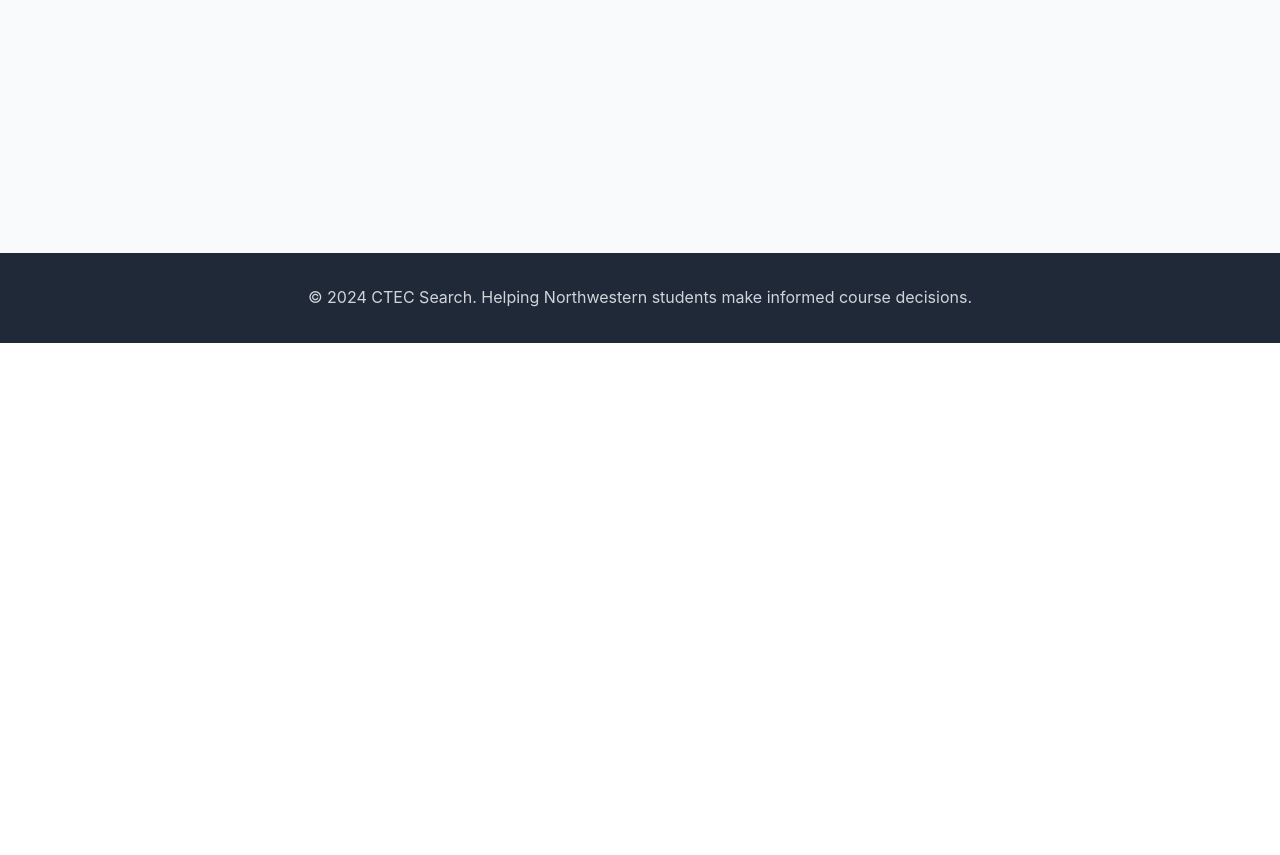
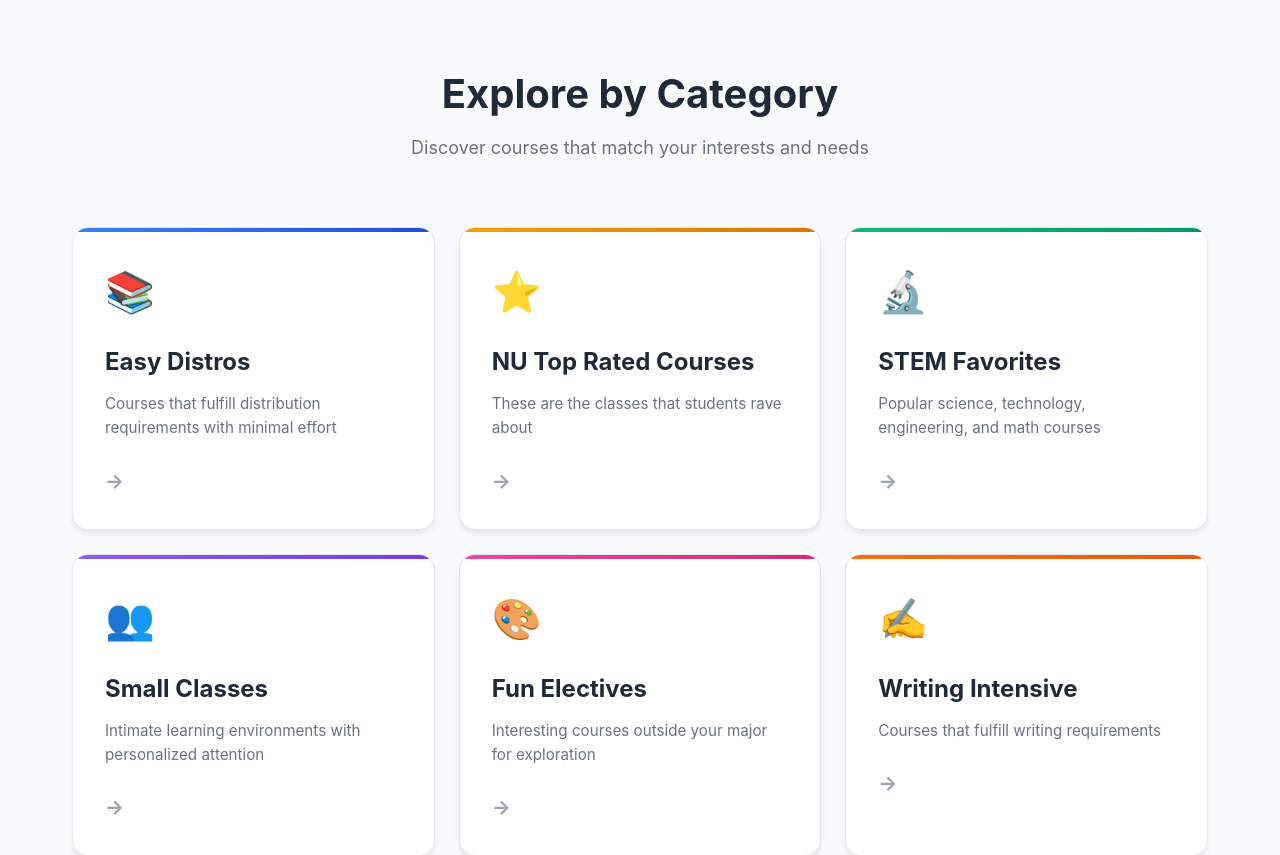
Before and after one commit to JeffersonWu25/Search-CTECs, a React (Vite) app in the folder frontend/: page / in a window 1280 px wide. Shown: the part 660-1515 px from the top of the page. Before the commit the page ends 1003 px from the top, so only its background shows below. Built offline with nearby package versions, Linux system fonts and the light colour scheme.

Commit message:
added carousel to home page

```diff
--- a/frontend/src/App.css
+++ b/frontend/src/App.css
@@ -70,7 +70,9 @@
 /* ================= Homepage ================= */
 .homepage {
   display: flex;
-  justify-content: center;
+  flex-direction: column;
+  align-items: center;
+  min-height: 100vh;
 }
 
 .hero {
@@ -78,10 +80,10 @@
   flex-direction: column;
   text-align: center;
   width: 80%;
-  min-height: 100vh;
+  min-height: 70vh;
   justify-content: center;
   align-items: center;
-  margin-bottom: 3rem;
+  margin-bottom: 4rem;
 }
 
 .hero-title {
@@ -115,6 +117,188 @@
 
 .search-button:hover {
   background-color: #2563eb;
+}
+
+/* ================= Featured Categories ================= */
+.featured-categories {
+  width: 100%;
+  max-width: 1200px;
+  padding: 0 2rem;
+  margin-bottom: 4rem;
+}
+
+.categories-header {
+  text-align: center;
+  margin-bottom: 3rem;
+}
+
+.categories-header h2 {
+  font-size: 2.5rem;
+  font-weight: 700;
+  color: #1f2937;
+  margin-bottom: 0.5rem;
+}
+
+.categories-header p {
+  font-size: 1.125rem;
+  color: #6b7280;
+  margin: 0;
+}
+
+.categories-carousel {
+  display: grid;
+  grid-template-columns: repeat(auto-fit, minmax(300px, 1fr));
+  gap: 1.5rem;
+  padding: 1rem 0;
+}
+
+.category-card {
+  background: white;
+  border-radius: 1rem;
+  padding: 2rem;
+  box-shadow: 0 4px 6px -1px rgba(0, 0, 0, 0.1);
+  border: 1px solid #e5e7eb;
+  cursor: pointer;
+  transition: all 0.3s ease;
+  position: relative;
+  overflow: hidden;
+}
+
+.category-card::before {
+  content: '';
+  position: absolute;
+  top: 0;
+  left: 0;
+  right: 0;
+  height: 4px;
+  transition: all 0.3s ease;
+}
+
+.category-card:hover {
+  transform: translateY(-4px);
+  box-shadow: 0 20px 25px -5px rgba(0, 0, 0, 0.1), 0 10px 10px -5px rgba(0, 0, 0, 0.04);
+}
+
+.category-card:hover::before {
+  height: 6px;
+}
+
+.category-card.blue::before {
+  background: linear-gradient(90deg, #3b82f6, #1d4ed8);
+}
+
+.category-card.yellow::before {
+  background: linear-gradient(90deg, #f59e0b, #d97706);
+}
+
+.category-card.green::before {
+  background: linear-gradient(90deg, #10b981, #059669);
+}
+
+.category-card.purple::before {
+  background: linear-gradient(90deg, #8b5cf6, #7c3aed);
+}
+
+.category-card.pink::before {
+  background: linear-gradient(90deg, #ec4899, #db2777);
+}
+
+.category-card.orange::before {
+  background: linear-gradient(90deg, #f97316, #ea580c);
+}
+
+.category-icon {
+  font-size: 2.5rem;
+  margin-bottom: 1rem;
+  display: block;
+}
+
+.category-title {
+  font-size: 1.5rem;
+  font-weight: 700;
+  color: #1f2937;
+  margin-bottom: 0.75rem;
+  line-height: 1.2;
+}
+
+.category-description {
+  color: #6b7280;
+  line-height: 1.6;
+  margin-bottom: 1.5rem;
+  font-size: 0.95rem;
+}
+
+.category-arrow {
+  color: #9ca3af;
+  font-size: 1.25rem;
+  font-weight: bold;
+  transition: all 0.3s ease;
+}
+
+.category-card:hover .category-arrow {
+  color: #374151;
+  transform: translateX(4px);
+}
+
+/* Responsive Design for Categories */
+@media (max-width: 768px) {
+  .hero {
+    width: 90%;
+    min-height: 60vh;
+    margin-bottom: 3rem;
+  }
+
+  .hero-title {
+    font-size: 2.5rem;
+  }
+
+  .featured-categories {
+    padding: 0 1rem;
+  }
+
+  .categories-header h2 {
+    font-size: 2rem;
+  }
+
+  .categories-carousel {
+    grid-template-columns: 1fr;
+    gap: 1rem;
+  }
+
+  .category-card {
+    padding: 1.5rem;
+  }
+
+  .category-icon {
+    font-size: 2rem;
+  }
+
+  .category-title {
+    font-size: 1.25rem;
+  }
+}
+
+@media (max-width: 480px) {
+  .hero {
+    width: 95%;
+    min-height: 50vh;
+  }
+
+  .hero-title {
+    font-size: 2rem;
+  }
+
+  .hero-subtitle {
+    font-size: 1.125rem;
+  }
+
+  .categories-header h2 {
+    font-size: 1.75rem;
+  }
+
+  .categories-header p {
+    font-size: 1rem;
+  }
 }
 
 /* ================= Results ================= */
--- a/frontend/src/pages/HomePage.jsx
+++ b/frontend/src/pages/HomePage.jsx
@@ -1,5 +1,5 @@
 /*
-This is the homepage component that displays the hero section
+This is the homepage component that displays the hero section and featured categories
 */
 
 import { useNavigate } from 'react-router-dom'
@@ -8,6 +8,61 @@ import { SearchBar } from '../components/search/SearchBar'
 
 export function HomePage() {
   const navigate = useNavigate()
+
+  const featuredCategories = [
+    {
+      id: 'easy-distros',
+      title: 'Easy Distros',
+      description: 'Courses that fulfill distribution requirements with minimal effort',
+      icon: '📚',
+      color: 'blue',
+      searchQuery: 'easy distribution'
+    },
+    {
+      id: 'highest-rated',
+      title: 'NU Top Rated Courses',
+      description: 'These are the classes that students rave about',
+      icon: '⭐',
+      color: 'yellow',
+      searchQuery: 'highly rated'
+    },
+    {
+      id: 'stem-favorites',
+      title: 'STEM Favorites',
+      description: 'Popular science, technology, engineering, and math courses',
+      icon: '🔬',
+      color: 'green',
+      searchQuery: 'STEM'
+    },
+    {
+      id: 'small-classes',
+      title: 'Small Classes',
+      description: 'Intimate learning environments with personalized attention',
+      icon: '👥',
+      color: 'purple',
+      searchQuery: 'small class size'
+    },
+    {
+      id: 'fun-elective',
+      title: 'Fun Electives',
+      description: 'Interesting courses outside your major for exploration',
+      icon: '🎨',
+      color: 'pink',
+      searchQuery: 'fun elective'
+    },
+    {
+      id: 'writing-intensive',
+      title: 'Writing Intensive',
+      description: 'Courses that fulfill writing requirements',
+      icon: '✍️',
+      color: 'orange',
+      searchQuery: 'writing intensive'
+    }
+  ]
+
+  const handleCategoryClick = (category) => {
+    navigate(`/search?q=${encodeURIComponent(category.searchQuery)}`)
+  }
 
   return (
     <Layout>
@@ -25,6 +80,28 @@ export function HomePage() {
             />
           </div>
         </div>
+
+        <div className="featured-categories">
+          <div className="categories-header">
+            <h2>Explore by Category</h2>
+            <p>Discover courses that match your interests and needs</p>
+          </div>
+
+          <div className="categories-carousel">
+            {featuredCategories.map((category) => (
+              <div
+                key={category.id}
+                className={`category-card ${category.color}`}
+                onClick={() => handleCategoryClick(category)}
+              >
+                <div className="category-icon">{category.icon}</div>
+                <h3 className="category-title">{category.title}</h3>
+                <p className="category-description">{category.description}</p>
+                <div className="category-arrow">→</div>
+              </div>
+            ))}
+          </div>
+        </div>
       </div>
     </Layout>
   )
```
